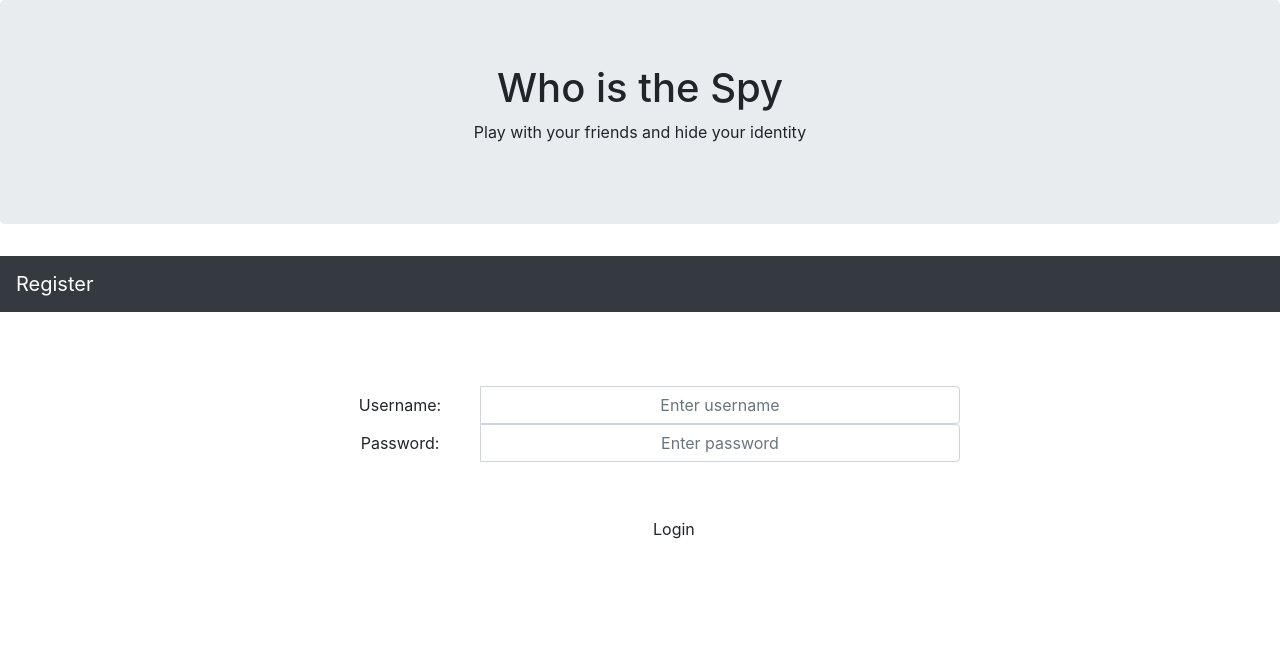
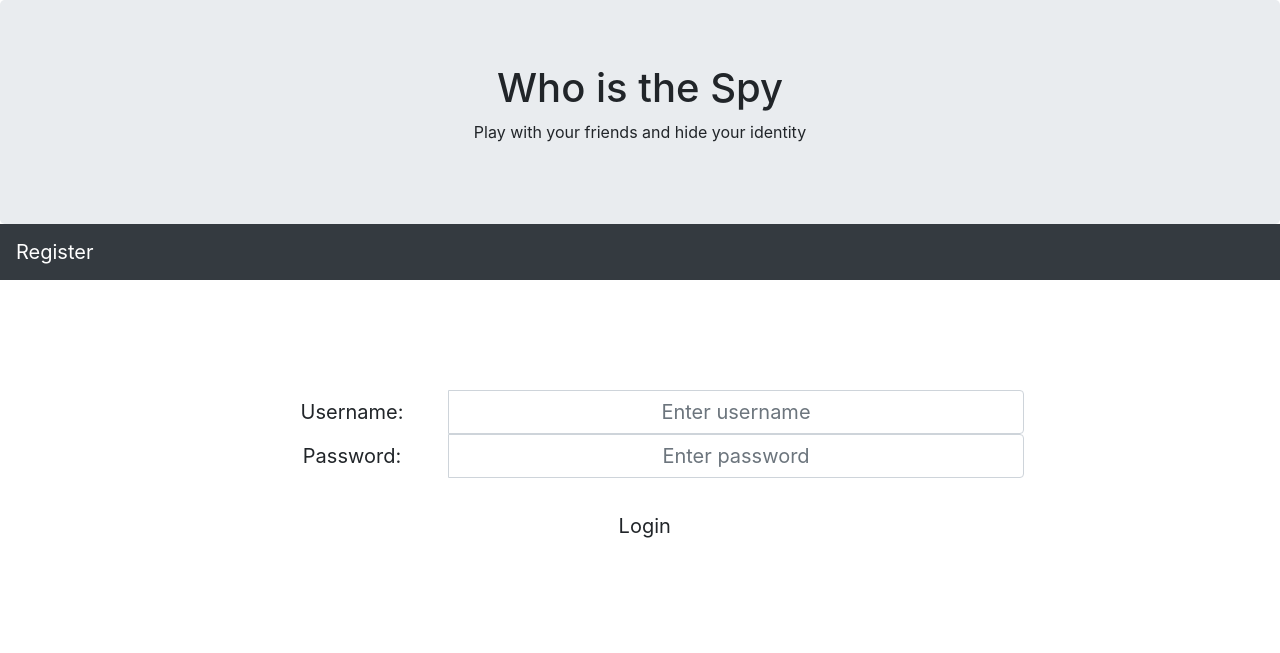
Before and after one commit to JiaRuiShao/web-development, a Django app: page /findspy/login in a window 1280 px wide. Shown: the top 653 px of the page. Run offline with Django 3.2, Linux system fonts and the light colour scheme; some libraries are stand-ins or nearby versions.

Commit message:
minor changes on navigation links and login.html

```diff
--- a/findspy/templates/findspy/base.html
+++ b/findspy/templates/findspy/base.html
@@ -15,7 +15,7 @@
 </head>
 
 <body>
-<div class="jumbotron text-center">
+<div class="jumbotron text-center"  style="margin-bottom:0">
     <h1>Who is the Spy</h1>
     <p>Play with your friends and hide your identity</p>
 </div>
@@ -33,7 +33,9 @@
     {% if user.id %}
     <div class="collapse navbar-collapse" id="collapsibleNavbar">
         <ul class="navbar-nav">
-
+            <li class="nav-item">
+                <a class="nav-link" href="{% url 'home' %}">Home</a>
+            </li>
             <li class="nav-item">
                 <a class="nav-link" href="{% url 'profile' user.id %}">View Profile</a>
             </li>
--- a/findspy/templates/findspy/login.html
+++ b/findspy/templates/findspy/login.html
@@ -5,32 +5,32 @@
 {% endblock %}
 
 {% block container %}
-<div class="container-fluid text-center" style="padding: 50px 25vw;">
+<div class="container-fluid text-center" style="padding: 10vh 20vw; font-size: 20px">
     <form action="{% url 'login' %}" class="form-inline" method="post">
         <br>
-        <div class="input-group center">
+        <div class="input-group">
             <label class="control-label col-sm-3" for="username">Username:</label>
             <input class="form-control text-center" id="username" name="username" placeholder="Enter username" size="50"
-                   type="text">
+                   type="text" required style="font-size: 20px">
         </div>
-        <div class="input-group center">
+        <div class="input-group">
             <label class="control-label col-sm-3" for="password">Password:</label>
             <input class="form-control text-center" id="password" name="password" placeholder="Enter password" size="50"
-                   type="password">
+                   type="password" required style="font-size: 20px">
         </div>
 
         {% if error %}
         <div class="input-group center">
-            <p class="error" style="padding: 2vh 25vw; color: #cd5c5c">
+            <p class="error" style="padding: 2vh 20%; color: #cd5c5c; font-size: 15px">
                 {{ error }}
             </p>
         </div>
         {% endif %}
 
         {% csrf_token %}
-        <div class="input-group-btn" style="padding: 6vh 25vw">
+        <div class="input-group-btn" style="padding: 3vh 45%">
             <!--            <div class="col-sm-offset-6 col-sm-12">-->
-            <button class="btn btn-default" type="submit">Login</button>
+            <button class="btn btn-default btn-lg" type="submit">Login</button>
             <!--            </div>-->
         </div>
     </form>
--- a/findspy/views.py
+++ b/findspy/views.py
@@ -91,7 +91,6 @@ def login_action(request):
     context = {'page_name': 'Login'}
 
     if request.method == 'GET':
-        context['form'] = LoginForm()
         return render(request, 'findspy/login.html', context)
 
     # get username and password
```
Also changed, not shown: db.sqlite3.
